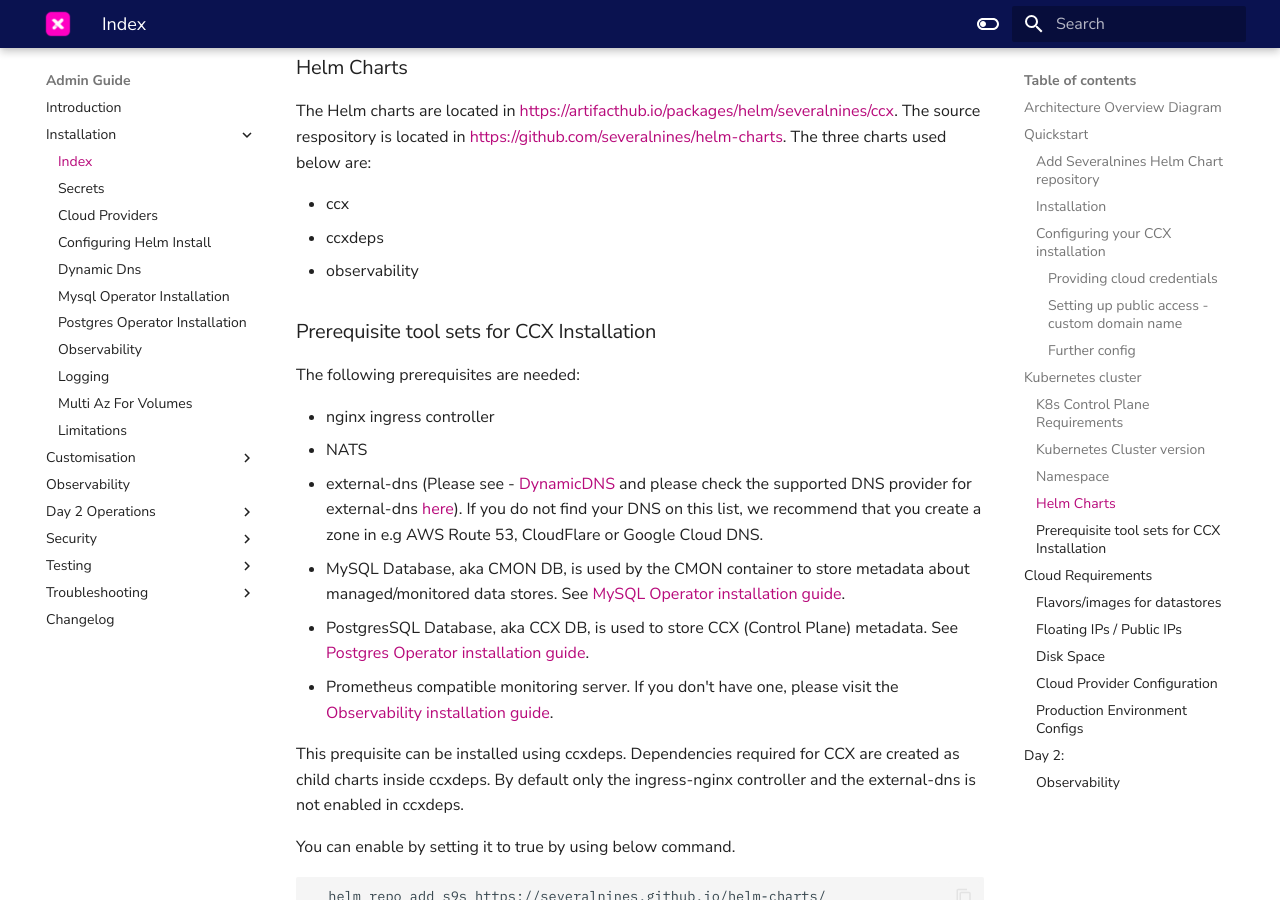
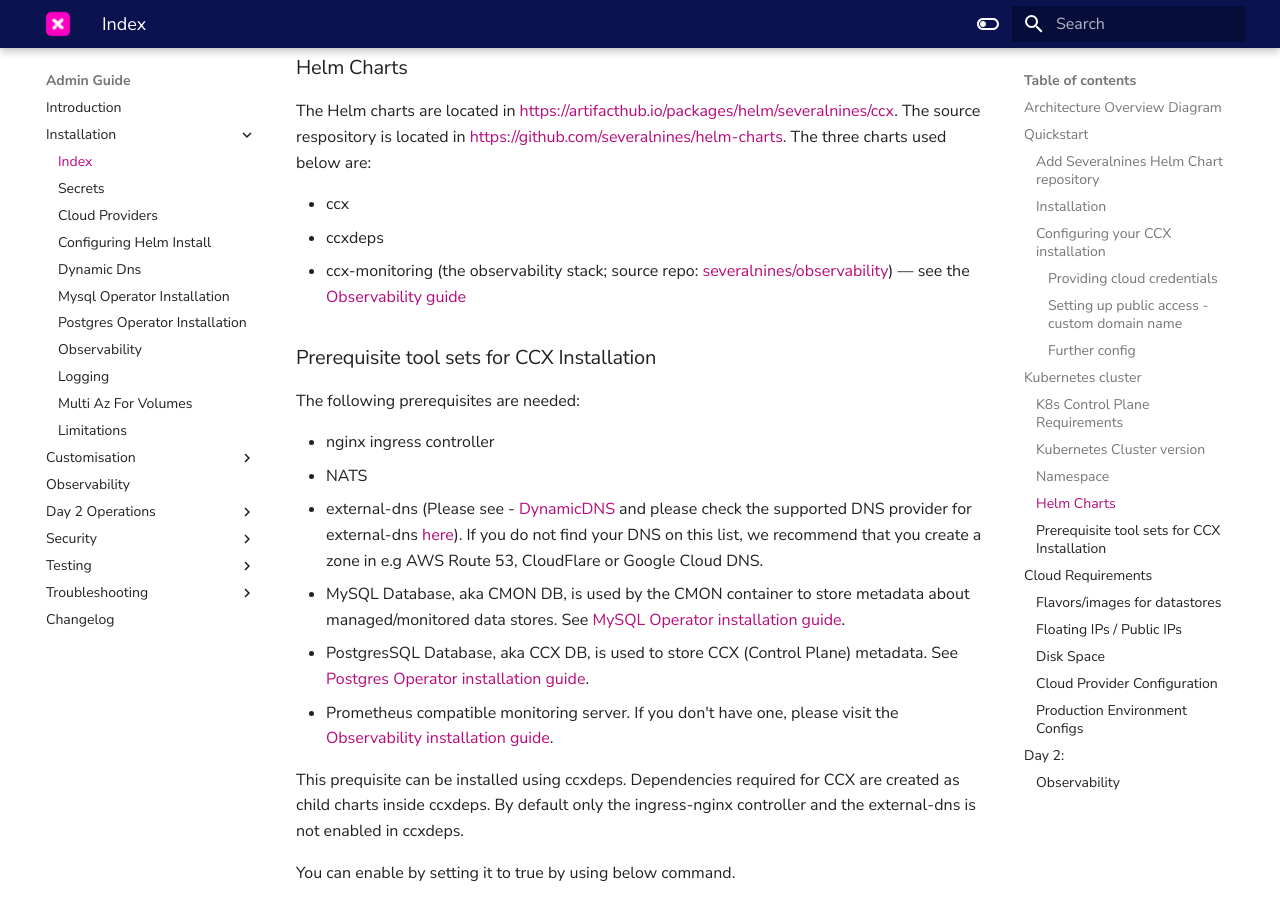
Before and after one commit to severalnines/ccx-docs, an MkDocs documentation site: the page built from docs/admin/Installation/Index.md, in a window 1280 px wide and 900 px high, scrolled down 3027 px. Built offline with MkDocs 1.6.1 and Material for MkDocs 9.7.7, drawn with Linux system fonts in a browser that asks for light colours; comment, search, counter and statistics services are not loaded.

Commit message:
Fix observability chart to its installable name (keep repo name and add docs link)

```diff
--- a/docs/admin/Installation/Index.md
+++ b/docs/admin/Installation/Index.md
@@ -110,7 +110,7 @@
 
 - ccx
 - ccxdeps
-- observability
+- ccx-monitoring (the observability stack; source repo: [severalnines/observability](https://github.com/severalnines/observability)) — see the [Observability guide](Observability.md)
 
 ### Prerequisite tool sets for CCX Installation
 
```
